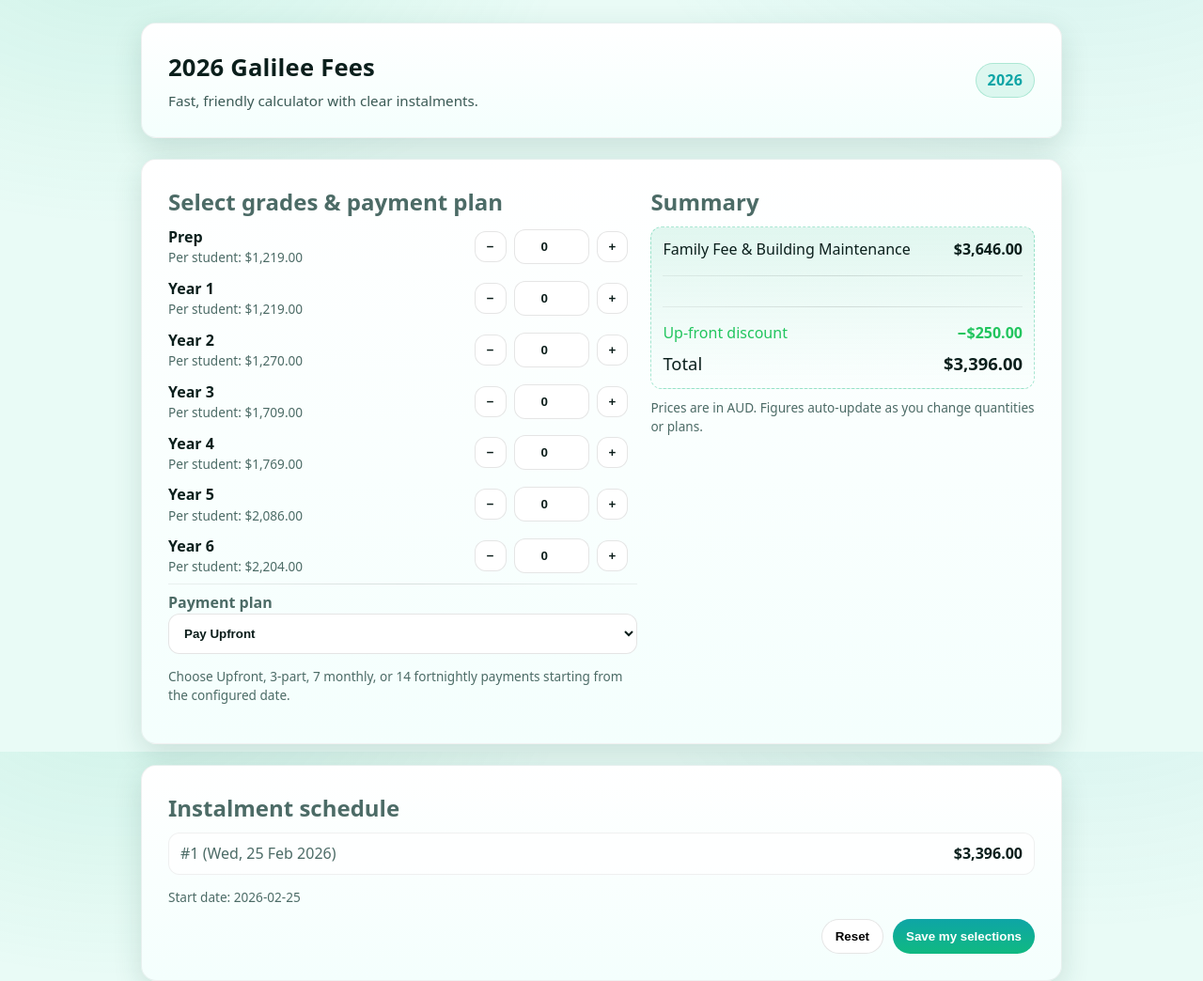
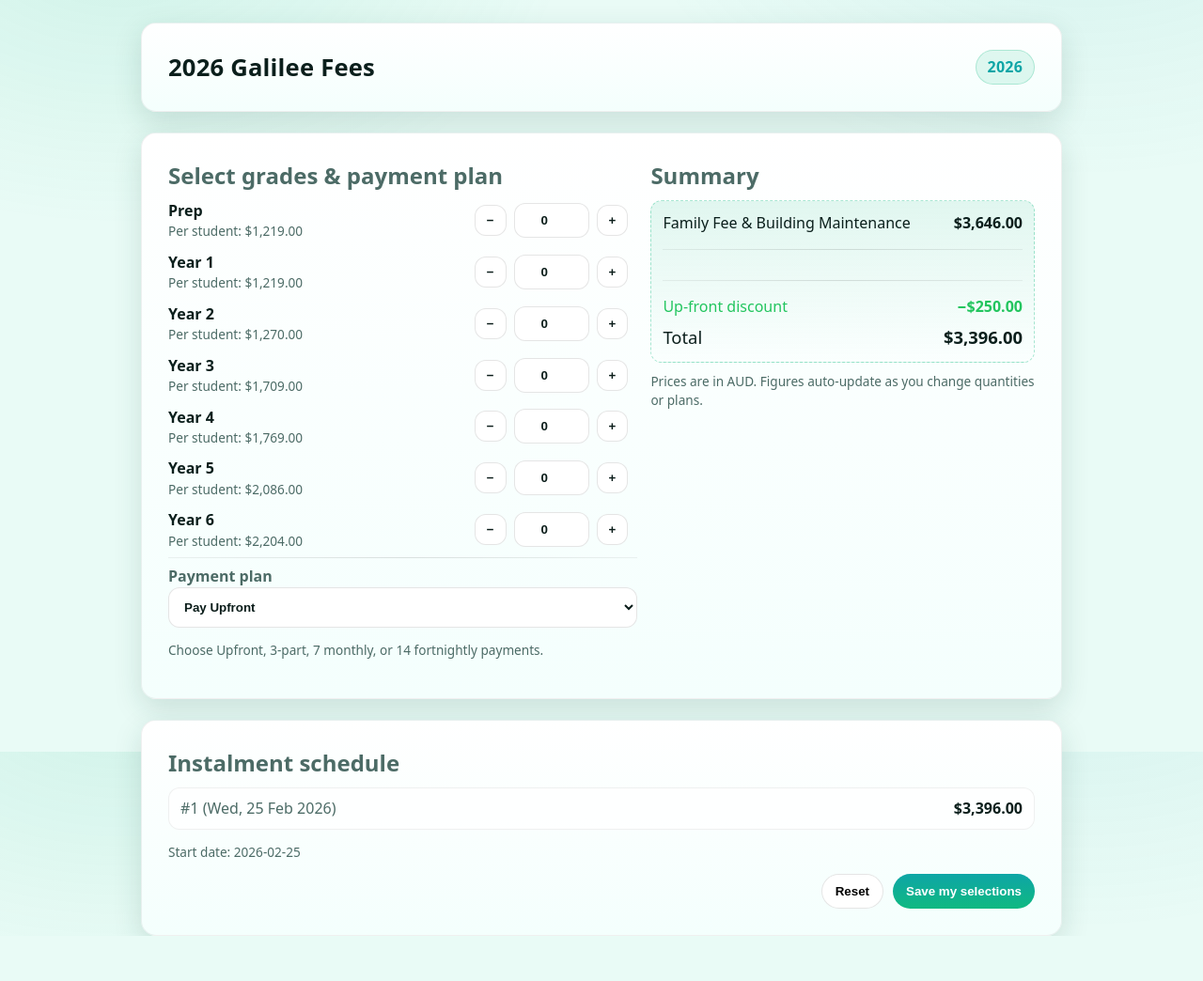
Before and after one commit to melbpsych/galilee, a plain HTML site: page index.html in a window 1280 px wide. Shown: the whole page at 94% size. After the commit the page ends 996 px from the top, so only its background shows below. Drawn offline with Linux system fonts and the light colour scheme.

Commit message:
Update index.html to simplify text content
Removed the subtitle and simplified the payment plan note.

```diff
--- a/index.html
+++ b/index.html
@@ -145,7 +145,6 @@
       <div class="header">
         <div>
           <h1 class="title" id="appTitle">Galilee Fees</h1>
-          <p class="subtitle">Fast, friendly calculator with clear instalments.</p>
         </div>
         <div class="year-switch" aria-live="polite">
           <span class="chip" id="yearChip">—</span>
@@ -163,7 +162,7 @@
 
         <label for="paymentPlan" class="help" style="font-weight:700">Payment plan</label>
         <select id="paymentPlan" aria-describedby="planHelp"></select>
-        <p class="note" id="planHelp">Choose Upfront, 3-part, 7 monthly, or 14 fortnightly payments starting from the configured date.</p>
+        <p class="note" id="planHelp">Choose Upfront, 3-part, 7 monthly, or 14 fortnightly payments.</p>
       </div>
 
       <div>
```
